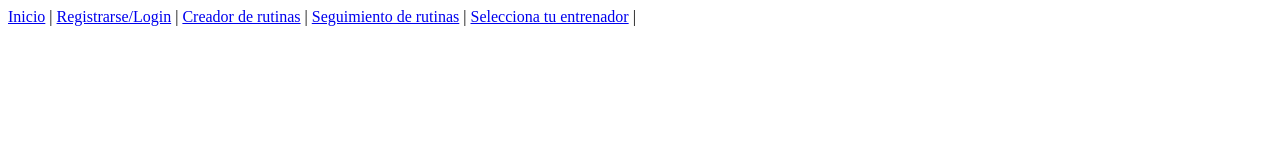
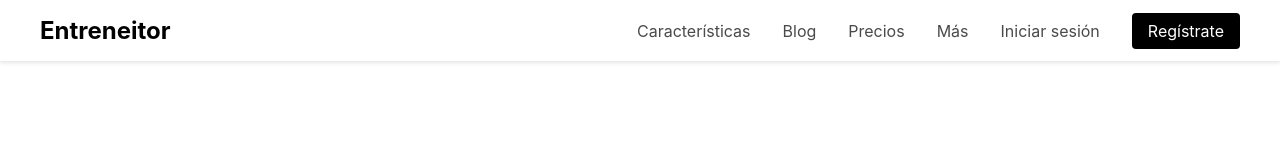
Before and after one commit to Salomorwil/Entreneitor, a plain HTML site: page index.html in a window 1280 px wide. Drawn offline with Linux system fonts and the light colour scheme.

Commit message:
Se agrega el header a todos los html con el styles.css

```diff
--- /dev/null
+++ b/assets/styles.css
@@ -0,0 +1,67 @@
+* {
+    margin: 0;
+    padding: 0;
+    box-sizing: border-box;
+}
+
+body {
+    font-family: -apple-system, BlinkMacSystemFont, 'Segoe UI', Roboto, Oxygen, Ubuntu, Cantarell, sans-serif;
+}
+
+.main-header {
+    background: white;
+    padding: 1rem 2rem;
+    box-shadow: 0 2px 4px rgba(0,0,0,0.1);
+}
+
+.nav-container {
+    max-width: 1200px;
+    margin: 0 auto;
+    display: flex;
+    justify-content: space-between;
+    align-items: center;
+}
+
+.brand {
+    font-size: 1.5rem;
+    font-weight: bold;
+}
+
+.brand a {
+    color: #000;
+    text-decoration: none;
+}
+
+.menu {
+    list-style: none;
+    display: flex;
+    align-items: center;
+    gap: 2rem;
+}
+
+.nav-link {
+    text-decoration: none;
+    color: #4a4a4a;
+    font-size: 1rem;
+    transition: color 0.3s ease;
+}
+
+.nav-link:hover {
+    color: #000;
+}
+
+.login {
+    color: #4a4a4a;
+}
+
+.register {
+    background-color: #000;
+    color: white;
+    padding: 0.5rem 1rem;
+    border-radius: 4px;
+}
+
+.register:hover {
+    background-color: #333;
+    color: white;
+}
--- a/index.html
+++ b/index.html
@@ -1,24 +1,26 @@
 <!DOCTYPE html>
-
-<script>
-
-</script>
-
 <html>
     <head>
-
-
+        <meta charset="UTF-8">
+        <meta name="viewport" content="width=device-width, initial-scale=1.0">
+        <link rel="stylesheet" href="assets/styles.css">
+        <title>Entreneitor</title>
     </head>
 
-
     <body>
-        <header>
-            <nav class="navigation">
-                <a href="index.html" class="nav-link">Inicio</a> |
-                <a href="registro_usuario.html" class="nav-link">Registrarse/Login</a> |
-                <a href="creador_rutinas.html" class="nav-link">Creador de rutinas</a> |
-                <a href="registro_rutinas.html" class="nav-link">Seguimiento de rutinas</a> |
-                <a href="seleccion_entrenadores.html" class="nav-link">Selecciona tu entrenador</a> |
+        <header class="main-header">
+            <nav class="nav-container">
+                <div class="brand">
+                    <a href="index.html">Entreneitor</a>
+                </div>
+                <ul class="menu">
+                    <li><a href="creador_rutinas.html" class="nav-link">Características</a></li>
+                    <li><a href="#" class="nav-link">Blog</a></li>
+                    <li><a href="#" class="nav-link">Precios</a></li>
+                    <li><a href="seleccion_entrenadores.html" class="nav-link">Más</a></li>
+                    <li><a href="registro_usuario.html" class="nav-link login">Iniciar sesión</a></li>
+                    <li><a href="registro_usuario.html" class="nav-link register">Regístrate</a></li>
+                </ul>
             </nav>
         </header>
 
```
Also changed, not shown: agendado_sesion.html (+6 -3 lines), creador_rutinas.html (+21 -4 lines), registro_rutinas.html (+21 -4 lines), seleccion_entrenadores.html (+21 -4 lines), visualizador_clientes.html (+21 -4 lines).
